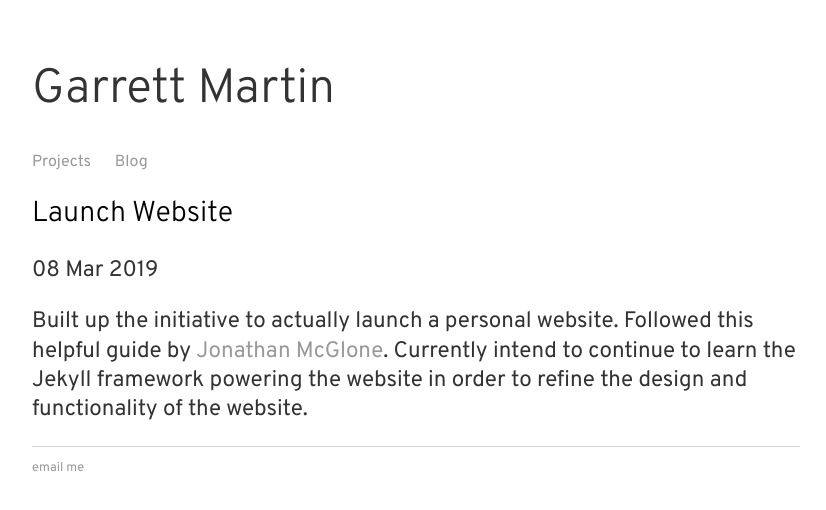
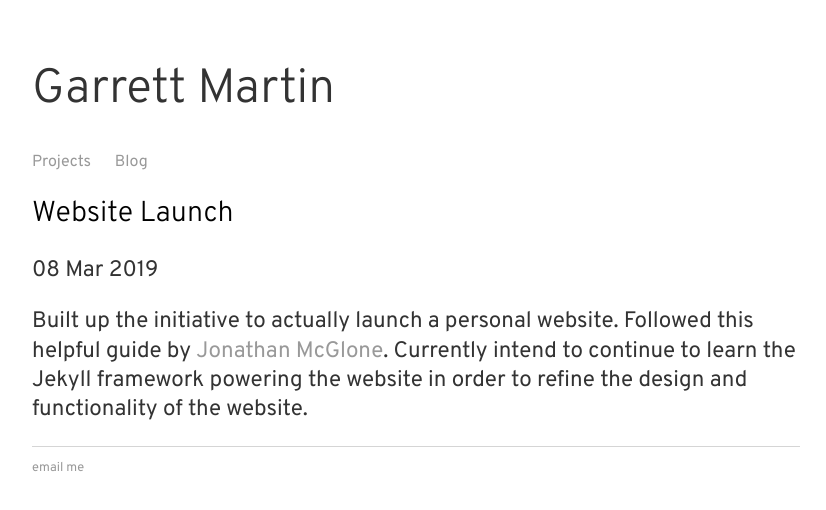
Before and after one commit to martingarrettl/martingarrettl.github.io, a Jekyll site: the page built from _posts/2019-03-08-website-launch.md, in a window 1280 px wide. Shown: the top 510 px of the page, without its empty margins (224-1050 px from the left). Built offline with Jekyll 4.4.1, drawn with Linux system fonts in a browser that asks for light colours.

Commit message:
more renaming

```diff
--- a/_posts/2019-03-08-launch-website.md
+++ b/_posts/2019-03-08-website-launch.md
@@ -1,6 +1,6 @@
 ---
 layout: post
-title: "Launch Website"
+title: "Website Launch"
 date: 2019-03-08
 ---
 
```
